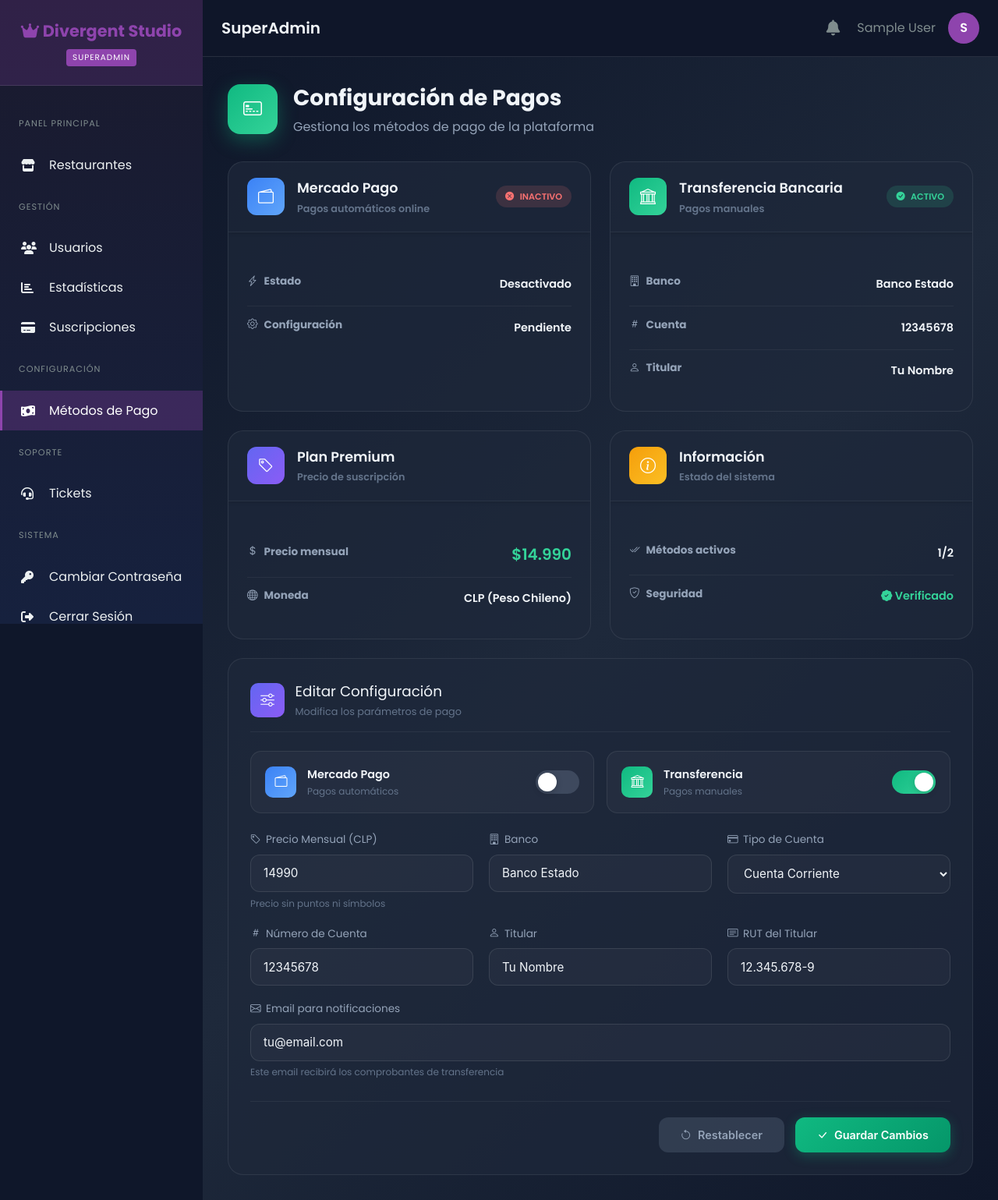
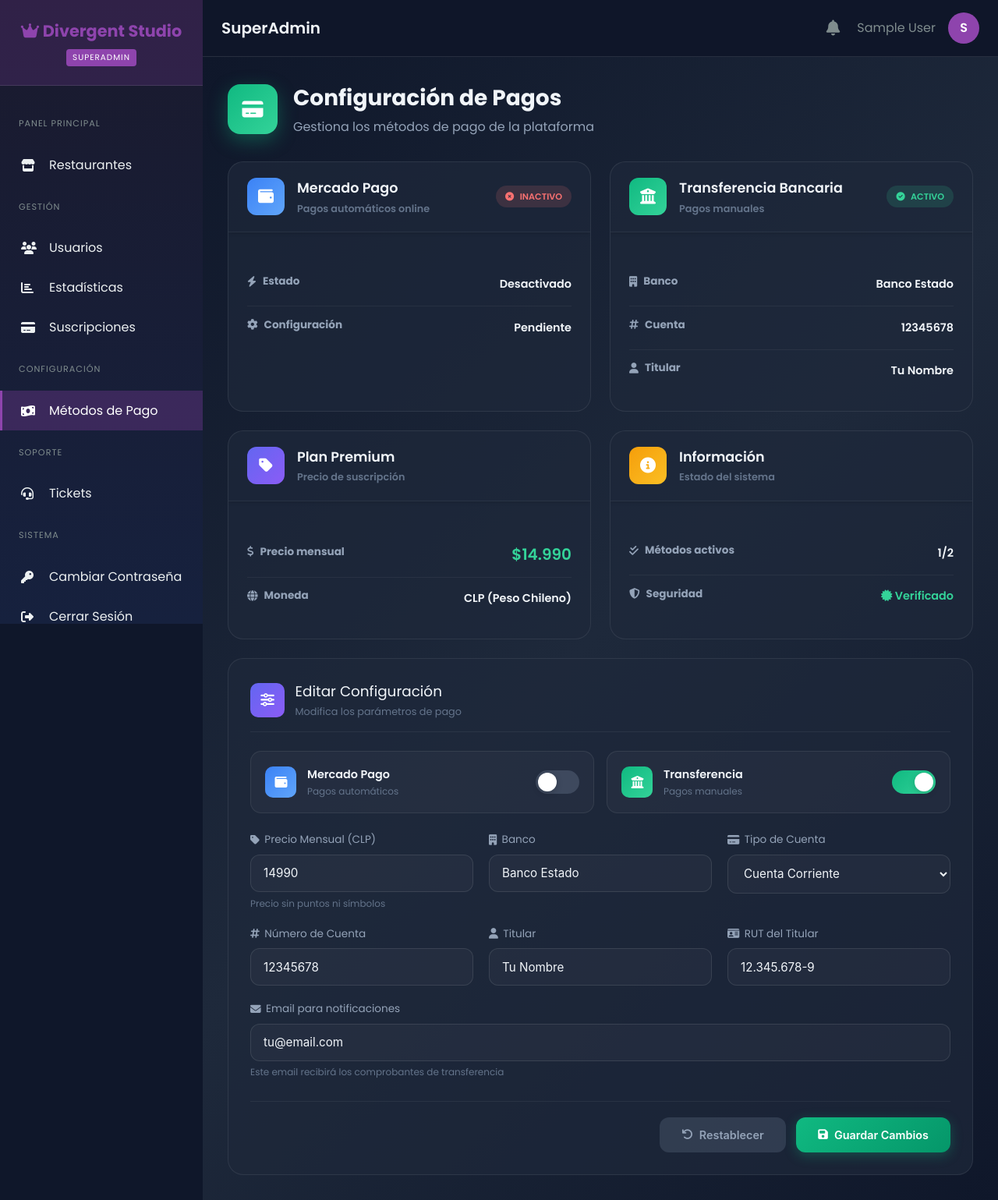
Before and after one commit to Jesus1025/MiMen-digital.cl, a Flask app: page /superadmin/config/pagos in a window 1280 px wide. Shown: the whole page at 78% size. Run offline with Flask 3, Linux system fonts and the light colour scheme; the visitor is signed in with stand-in values (Sample User, id 1); data comes from the database, SQL or seed files in the repository; data that the repository does not hold is empty; parts of the project's set-up code (start-up, migrations or seed data) failed here and were passed over; some libraries are stand-ins or nearby versions.

Commit message:
Add files via upload

```diff
--- a/mimenudigital/templates/superadmin/config_pagos.html
+++ b/mimenudigital/templates/superadmin/config_pagos.html
@@ -405,7 +405,7 @@
 {% block content %}
 <div class="pagos-page">
     <div class="page-header">
-        <div class="header-icon"><i class="bi bi-credit-card-2-front"></i></div>
+        <div class="header-icon"><i class="fas fa-credit-card"></i></div>
         <div class="header-text">
             <h1>Configuración de Pagos</h1>
             <p>Gestiona los métodos de pago de la plataforma</p>
@@ -416,7 +416,7 @@
         {% if messages %}
             {% for cat, msg in messages %}
                 <div class="alert alert-{{ 'success' if cat == 'success' else 'error' }}">
-                    <i class="bi bi-{{ 'check-circle-fill' if cat == 'success' else 'x-circle-fill' }}"></i>
+                    <i class="fas fa-{{ 'check-circle' if cat == 'success' else 'times-circle' }}"></i>
                     <span>{{ msg }}</span>
                 </div>
             {% endfor %}
@@ -428,23 +428,23 @@
         <div class="config-card">
             <div class="card-header">
                 <div class="card-header-left">
-                    <div class="card-icon blue"><i class="bi bi-wallet2"></i></div>
+                    <div class="card-icon blue"><i class="fas fa-wallet"></i></div>
                     <div class="card-title">
                         <h3>Mercado Pago</h3>
                         <p>Pagos automáticos online</p>
                     </div>
                 </div>
                 <span class="badge {{ 'active' if config.mercadopago_activo == 'true' else 'inactive' }}">
-                    <i class="bi bi-{{ 'check-circle-fill' if config.mercadopago_activo == 'true' else 'x-circle-fill' }}"></i> {{ 'Activo' if config.mercadopago_activo == 'true' else 'Inactivo' }}
+                    <i class="fas fa-{{ 'check-circle' if config.mercadopago_activo == 'true' else 'times-circle' }}"></i> {{ 'Activo' if config.mercadopago_activo == 'true' else 'Inactivo' }}
                 </span>
             </div>
             <div class="card-body">
                 <div class="info-row">
-                    <span class="label"><i class="bi bi-lightning-charge"></i> Estado</span>
+                    <span class="label"><i class="fas fa-bolt"></i> Estado</span>
                     <span class="value">{{ 'Operativo' if config.mercadopago_activo == 'true' else 'Desactivado' }}</span>
                 </div>
                 <div class="info-row">
-                    <span class="label"><i class="bi bi-gear"></i> Configuración</span>
+                    <span class="label"><i class="fas fa-cog"></i> Configuración</span>
                     <span class="value">{{ 'API Configurada' if config.mercadopago_activo == 'true' else 'Pendiente' }}</span>
                 </div>
             </div>
@@ -454,27 +454,27 @@
         <div class="config-card">
             <div class="card-header">
                 <div class="card-header-left">
-                    <div class="card-icon green"><i class="bi bi-bank"></i></div>
+                    <div class="card-icon green"><i class="fas fa-university"></i></div>
                     <div class="card-title">
                         <h3>Transferencia Bancaria</h3>
                         <p>Pagos manuales</p>
                     </div>
                 </div>
                 <span class="badge {{ 'active' if config.deposito_activo == 'true' else 'inactive' }}">
-                    <i class="bi bi-{{ 'check-circle-fill' if config.deposito_activo == 'true' else 'x-circle-fill' }}"></i> {{ 'Activo' if config.deposito_activo == 'true' else 'Inactivo' }}
+                    <i class="fas fa-{{ 'check-circle' if config.deposito_activo == 'true' else 'times-circle' }}"></i> {{ 'Activo' if config.deposito_activo == 'true' else 'Inactivo' }}
                 </span>
             </div>
             <div class="card-body">
                 <div class="info-row">
-                    <span class="label"><i class="bi bi-building"></i> Banco</span>
+                    <span class="label"><i class="fas fa-building"></i> Banco</span>
                     <span class="value">{{ config.banco_nombre or 'No configurado' }}</span>
                 </div>
                 <div class="info-row">
-                    <span class="label"><i class="bi bi-hash"></i> Cuenta</span>
+                    <span class="label"><i class="fas fa-hashtag"></i> Cuenta</span>
                     <span class="value">{{ config.banco_numero if config.banco_numero else 'No configurado' }}</span>
                 </div>
                 <div class="info-row">
-                    <span class="label"><i class="bi bi-person"></i> Titular</span>
+                    <span class="label"><i class="fas fa-user"></i> Titular</span>
                     <span class="value">{{ config.banco_titular or 'No configurado' }}</span>
                 </div>
             </div>
@@ -484,7 +484,7 @@
         <div class="config-card">
             <div class="card-header">
                 <div class="card-header-left">
-                    <div class="card-icon purple"><i class="bi bi-tag"></i></div>
+                    <div class="card-icon purple"><i class="fas fa-tag"></i></div>
                     <div class="card-title">
                         <h3>Plan Premium</h3>
                         <p>Precio de suscripción</p>
@@ -493,11 +493,11 @@
             </div>
             <div class="card-body">
                 <div class="info-row">
-                    <span class="label"><i class="bi bi-currency-dollar"></i> Precio mensual</span>
+                    <span class="label"><i class="fas fa-dollar-sign"></i> Precio mensual</span>
                     <span class="value" style="font-size: 1.25rem; color: #34d399;">${{ config.precio_mensual|precio_cl }}</span>
                 </div>
                 <div class="info-row">
-                    <span class="label"><i class="bi bi-globe"></i> Moneda</span>
+                    <span class="label"><i class="fas fa-globe"></i> Moneda</span>
                     <span class="value">CLP (Peso Chileno)</span>
                 </div>
             </div>
@@ -507,7 +507,7 @@
         <div class="config-card">
             <div class="card-header">
                 <div class="card-header-left">
-                    <div class="card-icon yellow"><i class="bi bi-info-circle"></i></div>
+                    <div class="card-icon yellow"><i class="fas fa-info-circle"></i></div>
                     <div class="card-title">
                         <h3>Información</h3>
                         <p>Estado del sistema</p>
@@ -516,12 +516,12 @@
             </div>
             <div class="card-body">
                 <div class="info-row">
-                    <span class="label"><i class="bi bi-check2-all"></i> Métodos activos</span>
+                    <span class="label"><i class="fas fa-check-double"></i> Métodos activos</span>
                     <span class="value">{{ (1 if config.mercadopago_activo == 'true' else 0) + (1 if config.deposito_activo == 'true' else 0) }}/2</span>
                 </div>
                 <div class="info-row">
-                    <span class="label"><i class="bi bi-shield-check"></i> Seguridad</span>
-                    <span class="value" style="color: #34d399;"><i class="bi bi-patch-check-fill"></i> Verificado</span>
+                    <span class="label"><i class="fas fa-shield-alt"></i> Seguridad</span>
+                    <span class="value" style="color: #34d399;"><i class="fas fa-certificate"></i> Verificado</span>
                 </div>
             </div>
         </div>
@@ -530,7 +530,7 @@
     <!-- Form -->
     <form class="form-section" method="POST">
         <div class="form-header">
-            <div class="form-header-icon"><i class="bi bi-sliders"></i></div>
+            <div class="form-header-icon"><i class="fas fa-sliders-h"></i></div>
             <div class="form-header-text">
                 <h3>Editar Configuración</h3>
                 <p>Modifica los parámetros de pago</p>
@@ -540,7 +540,7 @@
         <div class="toggles-section">
             <div class="toggle-card">
                 <div class="toggle-info">
-                    <div class="toggle-icon mp"><i class="bi bi-wallet2"></i></div>
+                    <div class="toggle-icon mp"><i class="fas fa-wallet"></i></div>
                     <div class="toggle-text">
                         <h4>Mercado Pago</h4>
                         <p>Pagos automáticos</p>
@@ -553,7 +553,7 @@
             </div>
             <div class="toggle-card">
                 <div class="toggle-info">
-                    <div class="toggle-icon bank"><i class="bi bi-bank"></i></div>
+                    <div class="toggle-icon bank"><i class="fas fa-university"></i></div>
                     <div class="toggle-text">
                         <h4>Transferencia</h4>
                         <p>Pagos manuales</p>
@@ -568,16 +568,16 @@
 
         <div class="form-grid">
             <div class="form-group">
-                <label><i class="bi bi-tag"></i> Precio Mensual (CLP)</label>
+                <label><i class="fas fa-tag"></i> Precio Mensual (CLP)</label>
                 <input type="number" name="precio_mensual" value="{{ config.precio_mensual }}" placeholder="4990">
                 <small>Precio sin puntos ni símbolos</small>
             </div>
             <div class="form-group">
-                <label><i class="bi bi-building"></i> Banco</label>
+                <label><i class="fas fa-building"></i> Banco</label>
                 <input type="text" name="banco_nombre" value="{{ config.banco_nombre or '' }}" placeholder="Banco Estado">
             </div>
             <div class="form-group">
-                <label><i class="bi bi-credit-card"></i> Tipo de Cuenta</label>
+                <label><i class="fas fa-credit-card"></i> Tipo de Cuenta</label>
                 <select name="banco_tipo_cuenta">
                     <option value="corriente" {{ 'selected' if config.banco_tipo_cuenta == 'corriente' else '' }}>Cuenta Corriente</option>
                     <option value="vista" {{ 'selected' if config.banco_tipo_cuenta == 'vista' else '' }}>Cuenta Vista / RUT</option>
@@ -585,27 +585,27 @@
                 </select>
             </div>
             <div class="form-group">
-                <label><i class="bi bi-hash"></i> Número de Cuenta</label>
+                <label><i class="fas fa-hashtag"></i> Número de Cuenta</label>
                 <input type="text" name="banco_numero" value="{{ config.banco_numero or '' }}" placeholder="123456789">
             </div>
             <div class="form-group">
-                <label><i class="bi bi-person"></i> Titular</label>
+                <label><i class="fas fa-user"></i> Titular</label>
                 <input type="text" name="banco_titular" value="{{ config.banco_titular or '' }}" placeholder="Nombre completo">
             </div>
             <div class="form-group">
-                <label><i class="bi bi-card-text"></i> RUT del Titular</label>
+                <label><i class="fas fa-id-card"></i> RUT del Titular</label>
                 <input type="text" name="banco_rut" value="{{ config.banco_rut or '' }}" placeholder="12.345.678-9">
             </div>
             <div class="form-group form-row-full">
-                <label><i class="bi bi-envelope"></i> Email para notificaciones</label>
+                <label><i class="fas fa-envelope"></i> Email para notificaciones</label>
                 <input type="email" name="banco_email" value="{{ config.banco_email or '' }}" placeholder="pagos@tudominio.cl">
                 <small>Este email recibirá los comprobantes de transferencia</small>
             </div>
         </div>
 
         <div class="form-actions">
-            <button type="reset" class="btn btn-secondary"><i class="bi bi-arrow-counterclockwise"></i> Restablecer</button>
-            <button type="submit" class="btn btn-primary"><i class="bi bi-check-lg"></i> Guardar Cambios</button>
+            <button type="reset" class="btn btn-secondary"><i class="fas fa-undo"></i> Restablecer</button>
+            <button type="submit" class="btn btn-primary"><i class="fas fa-save"></i> Guardar Cambios</button>
         </div>
     </form>
 </div>
```
Also changed, not shown: mimenudigital/templates/superadmin/tickets.html (+27 -28 lines).
